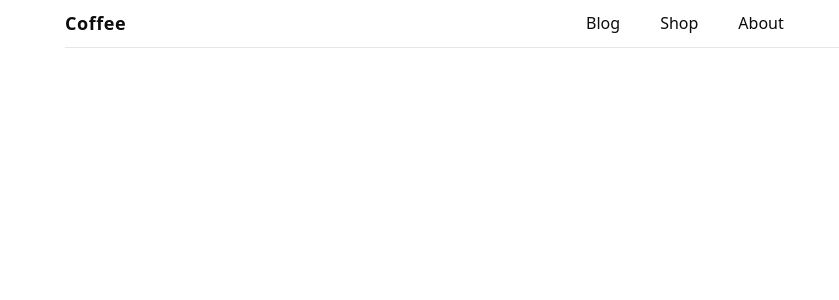
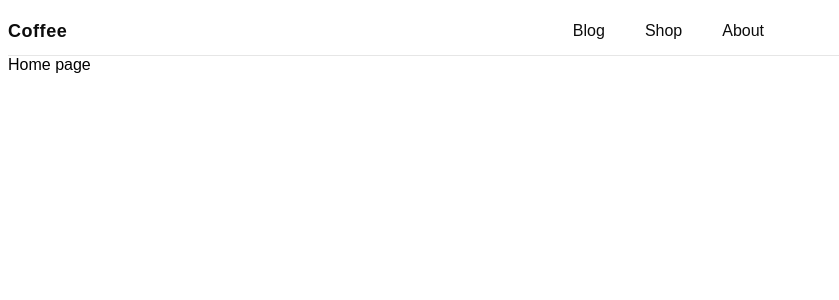
Before and after one commit to hliebovkyrylo/coffee, a Next.js app: page / in a window 1280 px wide. Shown: the top 300 px of the page, without its empty margins (0-839 px from the left). Built offline with nearby package versions, Linux system fonts and the light colour scheme.

Commit message:
made the project structured and removed unnecessary dependencies

```diff
--- a/package.json
+++ b/package.json
@@ -12,8 +12,7 @@
     "@types/next": "^8.0.7",
     "next": "14.2.13",
     "react": "^18",
-    "react-dom": "^18",
-    "react-helmet": "^6.1.0"
+    "react-dom": "^18"
   },
   "devDependencies": {
     "@types/node": "^20",
--- /dev/null
+++ b/src/@types/css.d.ts
@@ -0,0 +1,4 @@
+declare module "*.module.css" {
+  const classes: { [key: string]: string };
+  export default classes;
+}
--- /dev/null
+++ b/src/components/Layout/Header.tsx
@@ -0,0 +1,27 @@
+import React from "react";
+import styles from "@/styles/Header.module.css";
+
+export const Header = () => {
+  return (
+    <header className={styles.header}>
+      <p className={styles.logo}>Coffee</p>
+      <ul className={styles.header_nav}>
+        <li>
+          <a className={styles.header_nav_link} href="#blog">
+            Blog
+          </a>
+        </li>
+        <li>
+          <a className={styles.header_nav_link} href="#shop">
+            Shop
+          </a>
+        </li>
+        <li>
+          <a className={styles.header_nav_link} href="#about">
+            About
+          </a>
+        </li>
+      </ul>
+    </header>
+  );
+}
--- /dev/null
+++ b/src/components/Layout/Layout.tsx
@@ -0,0 +1,11 @@
+import { ReactNode } from "react";
+import { Header } from "./Header";
+
+export const Layout = ({ children }: { children: ReactNode }) => {
+  return (
+    <>
+      <Header />
+      <div className="container">{children}</div>
+    </>
+  );
+};
--- /dev/null
+++ b/src/components/Layout/index.ts
@@ -0,0 +1 @@
+export * from "./Layout";
--- a/src/pages/_app.tsx
+++ b/src/pages/_app.tsx
@@ -1,11 +1,11 @@
-import type { AppProps } from 'next/app';
-import "../styles/home-page.css";
+import type { AppProps } from "next/app";
 import "../styles/base.css";
+import { Layout } from "@/components/Layout";
 
 export default function MyApp({ Component, pageProps }: AppProps) {
   return (
-    <div className="container">
+    <Layout>
       <Component {...pageProps} />
-    </div>
+    </Layout>
   );
 }
--- a/src/pages/head.tsx
+++ /dev/null
@@ -1,15 +0,0 @@
-import React from 'react';
-import Head from 'next/head';
-
-function HeadComp() {
-  return (
-    <Head>
-      <link
-        rel="stylesheet"
-        href="https://cdnjs.cloudflare.com/ajax/libs/modern-normalize/2.0.0/modern-normalize.min.css"
-      />
-    </Head>
-  );
-}
-
-export default HeadComp;
--- a/src/pages/header.tsx
+++ /dev/null
@@ -1,22 +0,0 @@
-import React from 'react';
-
-function Header() {
-  return (
-    <header className="header">
-      <p className="logo">Coffee</p>
-      <ul className="menu-header-ul">
-        <li>
-          <a className="header-link-menu" href="#blog">Blog</a>
-        </li>
-        <li>
-          <a className="header-link-menu" href="#shop">Shop</a>
-        </li>
-        <li>
-          <a className="header-link-menu" href="#about">About</a>
-        </li>
-      </ul>
-    </header>
-  );
-}
-
-export default Header;
--- a/src/pages/index.tsx
+++ b/src/pages/index.tsx
@@ -1,13 +1,3 @@
-import React from 'react';
-import Header from './header';
-import HeadComp from './head';
-export default function Profile() {
-  return (
-    <div>
-
-      <HeadComp />
-      <Header />
-
-    </div>
-  );
-}
+export default function Home() {
+  return <>Home page</>;
+};
--- /dev/null
+++ b/src/styles/Header.module.css
@@ -0,0 +1,38 @@
+.header {
+  width: 100%;
+  max-width: 1790px;
+  margin: 0 auto;
+  height: 48px;
+  display: flex;
+  align-items: center;
+  border-bottom: 1px solid rgba(12, 12, 12, 0.1);
+}
+
+.logo {
+  font-weight: 700;
+  font-size: 18px;
+  letter-spacing: 0.03em;
+  line-height: 1.17;
+  color: #0c0c0c;
+  display: block;
+  padding: 8px 0;
+  margin-right: 40%;
+}
+
+.header_nav {
+  display: flex;
+  align-items: center;
+  justify-content: flex-start;
+  flex-direction: row;
+  gap: 40px;
+}
+
+.header_nav_link {
+  font-weight: 500;
+  font-size: 16px;
+  line-height: 1.28;
+  text-align: center;
+  color: #0c0c0c;
+  transition: color 250ms cubic-bezier(0.4, 0, 0.2, 1);
+  display: block;
+}
--- a/src/styles/base.css
+++ b/src/styles/base.css
@@ -13,7 +13,7 @@ h6,
 p {
   margin: 0;
 }
-li{
+li {
   margin: 0;
   padding: 0;
 }
@@ -21,7 +21,8 @@ p:last-child {
   margin-bottom: 0;
 }
 
-ul,ol {
+ul,
+ol {
   margin: 0;
   padding: 0;
   list-style: none;
@@ -38,23 +39,12 @@ button {
   cursor: pointer;
 }
 
-img {
-  display: block;
-  max-width: 100%;
-  height: auto;
-}
-
 body {
-  font-family: 'Gilroy', sans-serif;
-}
-main{
-  flex-grow: 1;
+  font-family: "Gilroy", sans-serif;
 }
 
 .container {
-
-    max-width: 100%;
-    margin: 0 auto;
-
-    padding: 0 65px;
-  }
+  max-width: 1790px;
+  width: 100%;
+  margin: 0 auto;
+}
--- a/src/styles/home-page.css
+++ /dev/null
@@ -1,39 +0,0 @@
-
-.header{
-    width: 100%;
-    height: 48px;
-    display: flex;
-  align-items: center;
-  border-bottom: 1px solid rgba(12, 12, 12, 0.1);
-
-}
-
-.logo {
-
-    font-weight: 700;
-    font-size: 18px;
-    letter-spacing: 0.03em;
-    line-height: 1.17;
-    color: #0c0c0c;
-    display: block;
-    padding: 8px 0;
-    margin-right: 40%;
-  }
-  .menu-header-ul{
-    display: flex;
-    align-items: center;
-    justify-content: flex-start;
-    flex-direction: row;
-    gap: 40px;
-
-  }
-
-.header-link-menu{
-  font-weight: 500;
-  font-size: 16px;
-  line-height: 1.28;
-  text-align: center;
-  color: #0c0c0c;
-  transition: color 250ms cubic-bezier(0.4, 0, 0.2, 1);
-  display: block;
-}
```
Also changed, not shown: 2 other files (tests, documents, lock files or other folders).
